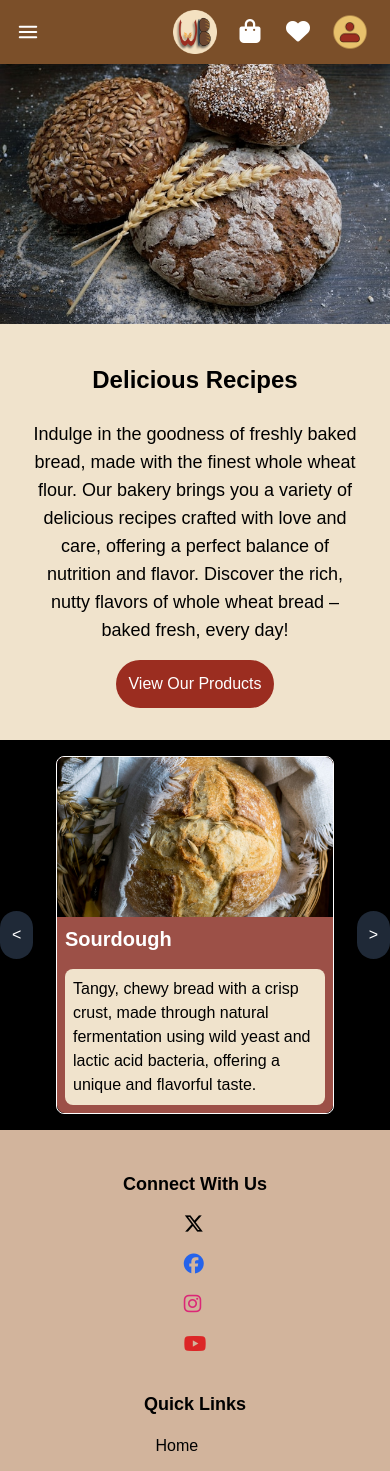
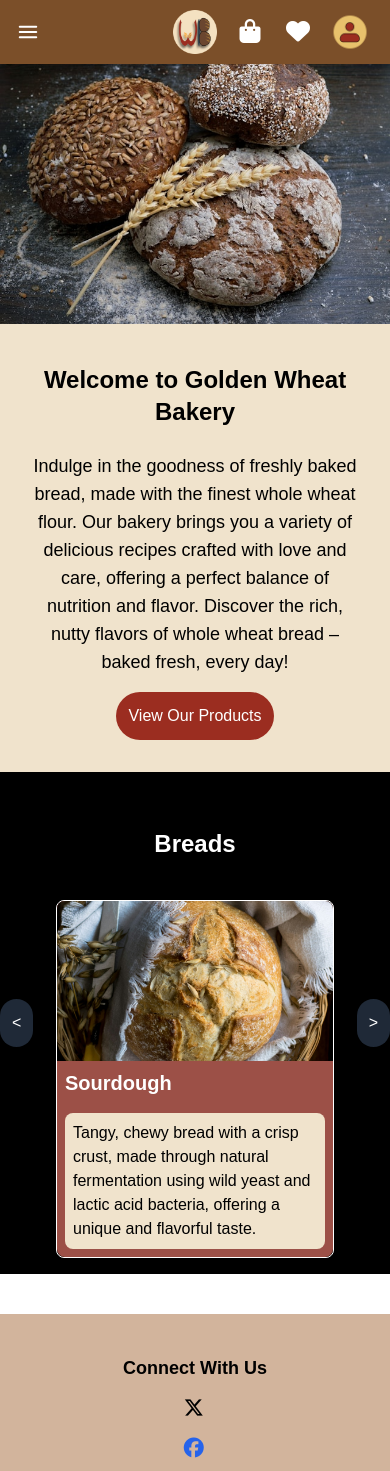
Before and after one commit to Shiela04/golden-wheat, a Next.js app: page / in a window 390 px wide. Shown: the top 1471 px of the page. Built offline with nearby package versions, Linux system fonts and the light colour scheme.

Commit message:
added hover effects

```diff
--- a/app/components/Cards.js
+++ b/app/components/Cards.js
@@ -7,7 +7,7 @@ export default function Cards({ name, description, price, imageUrl, _id }) {
     <div>
       <div
         key={_id}
-        className="flex flex-col items-stretch justify-center max-w-sm mx-auto overflow-hidden border border-white rounded-lg shadow-lg bg-card-background max-h-fit]"
+        className="flex flex-col items-stretch justify-center max-w-sm mx-auto overflow-hidden border border-white rounded-lg shadow-lg bg-card-background hover:scale-105"
       >
         {/* Card Image */}
         <img className="object-cover w-full h-48" src={imageUrl} alt={name} />
--- a/app/components/GroupCards.js
+++ b/app/components/GroupCards.js
@@ -32,7 +32,7 @@ export default function GroupCards() {
 
   return (
     <div className="p-4">
-      <div className="flex h-full">
+      <div>
         {/* <h2 className="text-4xl font-bold text-center py-14">Breads</h2> */}
         <div className="grid grid-cols-1 gap-10 p-4 sm:grid-cols-2 md:grid-cols-3 lg:grid-cols-4 min-h-full">
           {products ? (
--- a/app/components/home-page/CardCarousel.js
+++ b/app/components/home-page/CardCarousel.js
@@ -1,5 +1,6 @@
 "use client";
 
+import Link from "next/link";
 /* eslint-disable @next/next/no-img-element */
 import { useEffect, useState } from "react";
 
@@ -102,9 +103,12 @@ export default function CardCarousel() {
   const transform = -(currentIndex * 100) / totalCards;
 
   return (
-    <div className="justify-center relative p-4 w-full max-w-full overflow-hidden bg-black">
+    <div className="relative mb-10 p-4 w-full max-w-full overflow-hidden bg-black">
+      <h1 className="flex justify-center text-2xl lg:text-4xl font-bold text-white my-10">
+        Breads
+      </h1>
       {isClient && (
-        <div className="justify-center px-8">
+        <div className="px-8">
           <div
             className="flex gap-3 justify-center transition-transform duration-300 px-2"
             style={{
@@ -112,9 +116,10 @@ export default function CardCarousel() {
             }}
           >
             {displayedCards.map((card) => (
-              <div
+              <Link
+                href={`/products`}
                 key={card.id}
-                className="justify-center w-full border border-white rounded-lg max-w-96 sm:w-1/2 md:w-1/3 lg:w-1/4"
+                className="justify-center w-full border border-white rounded-lg max-w-96 sm:w-1/2 md:w-1/3 lg:w-1/4 hover:scale-105"
               >
                 <div className="bg-card-background rounded-lg h-full overflow-hidden">
                   <img
@@ -131,21 +136,21 @@ export default function CardCarousel() {
                     </p>
                   </div>
                 </div>
-              </div>
+              </Link>
             ))}
           </div>
 
           {/* buttons */}
           <button
             onClick={goPrev}
-            className="absolute left-0 top-1/2 transform -translate-y-1/2 bg-gray-800 text-white p-3 rounded-full"
+            className="absolute left-0 top-1/2 transform -translate-y-1/2 bg-gray-800 text-white p-3 rounded-full hover:bg-custom-lime hover:text-black hover:font-extrabold"
             disabled={false}
           >
             &lt;
           </button>
           <button
             onClick={goNext}
-            className="absolute right-0 top-1/2 transform -translate-y-1/2 bg-gray-800 text-white p-3 rounded-full"
+            className="absolute right-0 top-1/2 transform -translate-y-1/2 bg-gray-800 text-white p-3 rounded-full hover:bg-custom-lime hover:text-black hover:font-extrabold"
             disabled={false}
           >
             &gt;
--- a/app/components/home-page/HeroSection.js
+++ b/app/components/home-page/HeroSection.js
@@ -13,7 +13,7 @@ export default function HeroSection() {
       </div>
       <div className="flex flex-col items-center justify-between xl:justify-center w-full h-full gap-4 p-8 text-center text-black bg-card-beige md:w-2/5 lg:w-1/3">
         <h1 className="py-2 xl:py-4 text-2xl font-extrabold sm:text-4xl md:text-4xl lg:text-5xl xlg:text-5xl">
-          Delicious Recipes
+          Welcome to Golden Wheat Bakery
         </h1>
         <p className="text-lg sm:text-xl md:text-base max-w-3xl mx-auto lg:text-xl xl:leading-relaxed">
           Indulge in the goodness of freshly baked bread, made with the finest
--- a/app/products/[id]/page.js
+++ b/app/products/[id]/page.js
@@ -48,6 +48,7 @@ export default function IndividualProductPage({ params }) {
   // add product to wishlist
   const handleAddToWishlist = (product) => {
     let wishlist = JSON.parse(localStorage.getItem("wishlist")) || [];
+    // check if item already exists in wishlist
     if (!wishlist.some((item) => item.id === product.id)) {
       wishlist.push(product);
       localStorage.setItem("wishlist", JSON.stringify(wishlist));
@@ -60,7 +61,7 @@ export default function IndividualProductPage({ params }) {
         <img
           src={product.imageUrl}
           alt={product.name}
-          className="w-64 h-64 mx-auto mt-6 mb-4 rounded-md"
+          className="w-64 h-64 mx-auto mt-6 mb-4 rounded-md border border-white"
         />
         <h1 className="text-2xl text-center">{product.name}</h1>
         <p className="text-lg text-center">{product.description}</p>
--- a/app/shopping-list/page.js
+++ b/app/shopping-list/page.js
@@ -2,7 +2,7 @@ import Link from "next/link";
 
 export default function ShoppingList() {
   return (
-    <div className="flex flex-col items-center">
+    <div className="flex flex-col items-center h-[70vh]">
       <h1 className="mt-6 mb-6 font-bold text-center lg:text-5xl md:text-3xl">
         Shopping List
       </h1>
--- a/app/wishlist/page.js
+++ b/app/wishlist/page.js
@@ -19,7 +19,7 @@ export default function Wishlist() {
   };
 
   return (
-    <div className="flex flex-col items-center">
+    <div className="flex flex-col items-center h-[70vh]">
       <h1 className="mt-6 mb-6 font-bold text-center lg:text-5xl md:text-3xl">
         Wishlist
       </h1>
```
